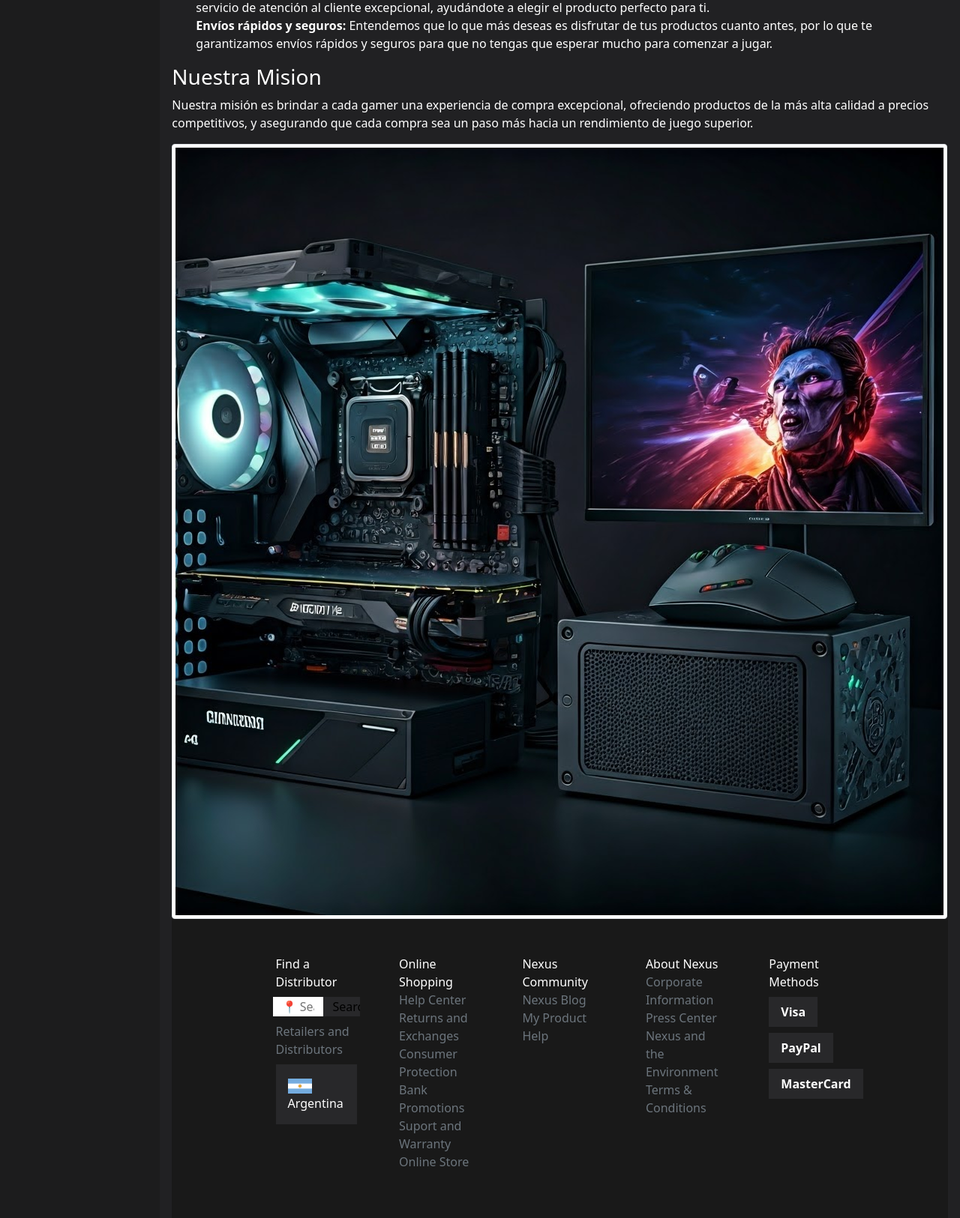
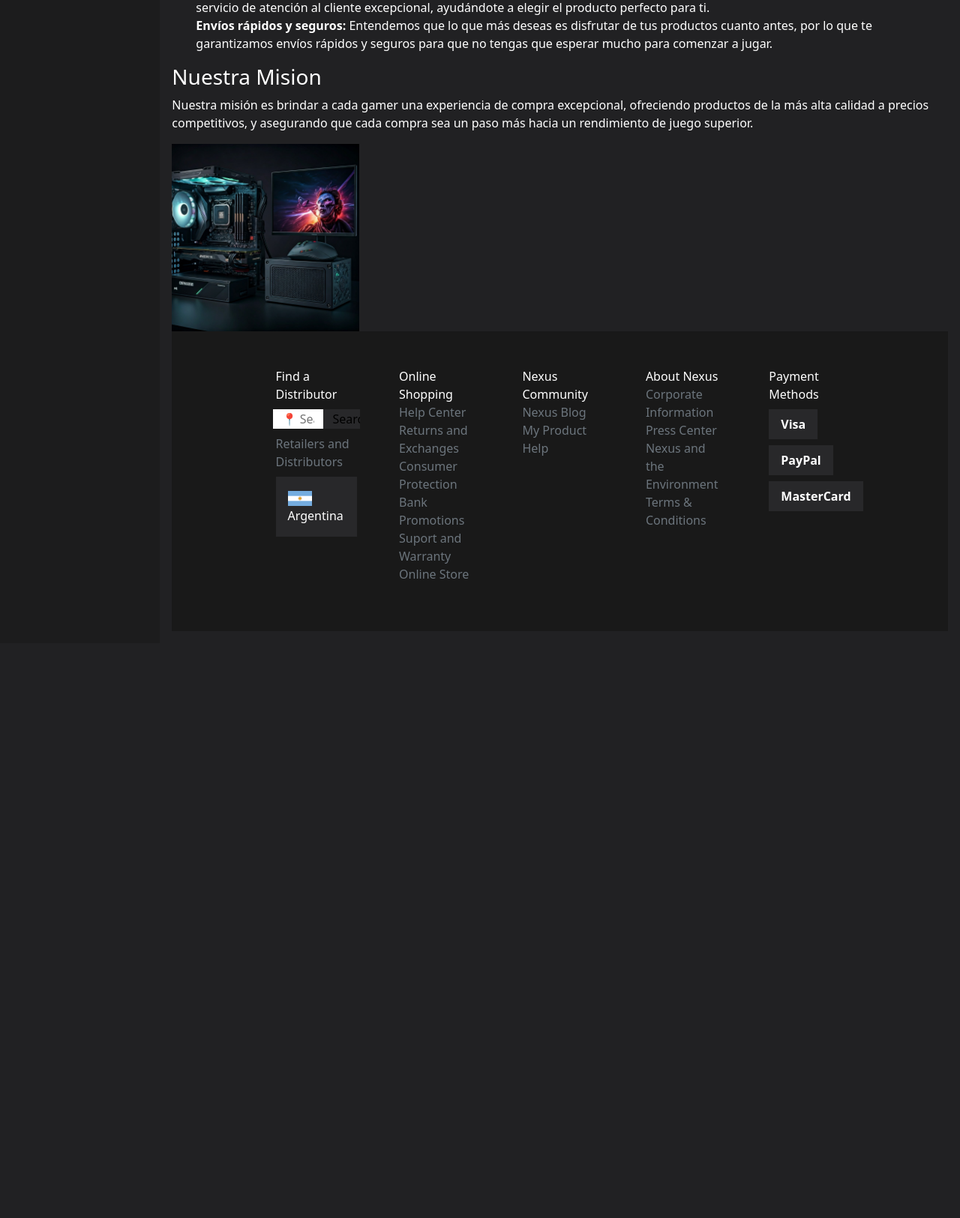
Before and after one commit to 8auti/Sony-Store, a PHP site: page /pages/about.php in a window 1280 px wide. Shown: the part 478-2103 px from the top of the page at 75% size. After the commit the page ends 1250 px from the top, so only its background shows below. Run offline with PHP 8.4, Linux system fonts and the light colour scheme; some libraries are stand-ins or nearby versions.

Commit message:
asdasdasdasdasd

```diff
--- a/pages/about.php
+++ b/pages/about.php
@@ -62,7 +62,7 @@
                 Nuestra misión es brindar a cada gamer una experiencia de compra excepcional, ofreciendo productos de la más alta calidad a precios competitivos, y asegurando que cada compra sea un paso más hacia un rendimiento de juego superior.
                 </p>
                 </div>
-                <img src="../img/Studio.png" class="img-thumbnail" alt="...">
+                <img class = "AboutUs" src="../img/Studio.png" class="img-thumbnail" alt="...">
               </article>
           </section>
     <!-- Footer -->
--- a/styles/style.css
+++ b/styles/style.css
@@ -373,6 +373,12 @@ a:hover {
   display: none;
 }
 
+.AboutUs{
+  width: 250px;
+  height: 250px;
+}
+
+
 @media (max-width: 575px) {
   .mobile-header {
     display: flex !important;
```
